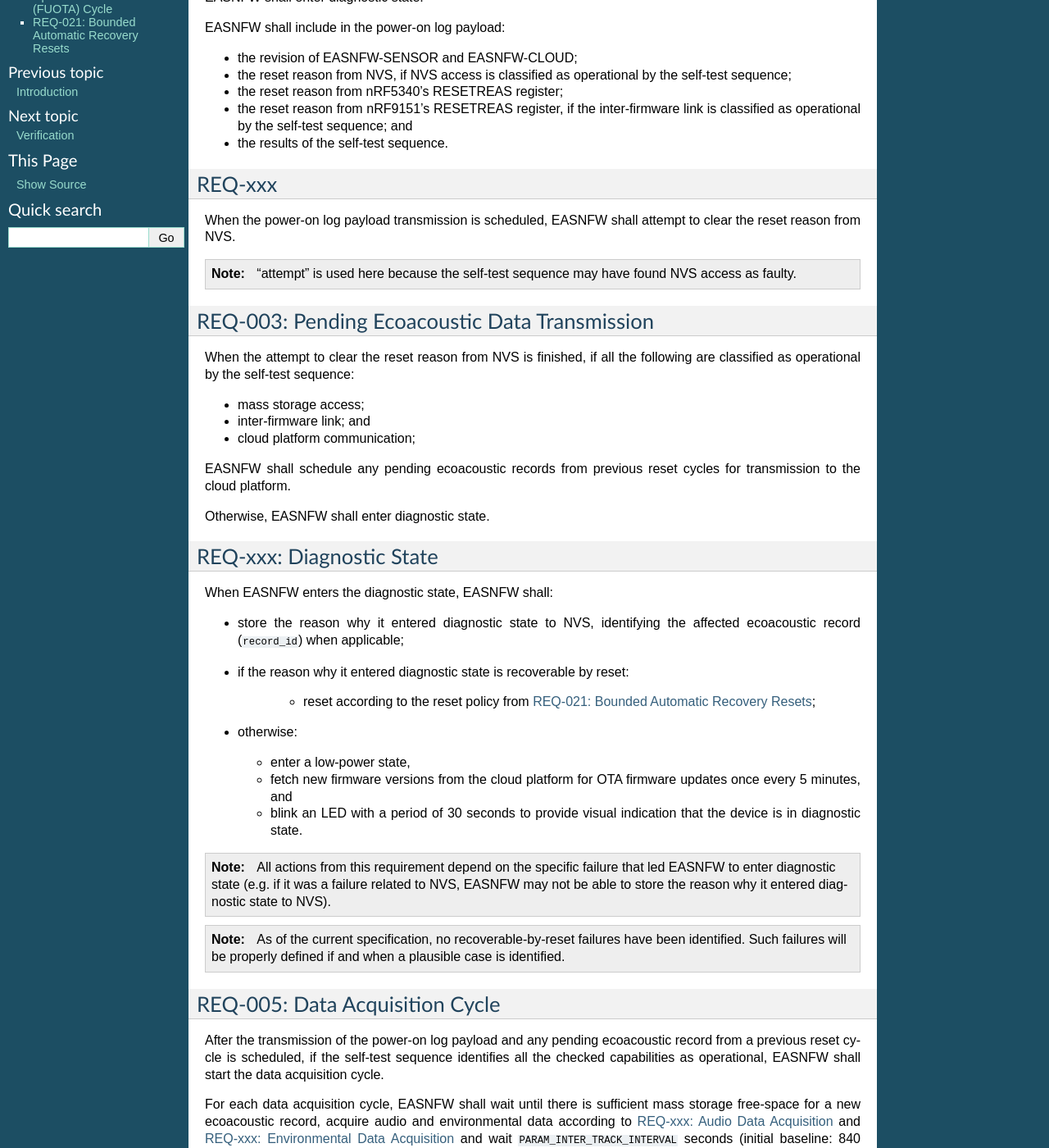
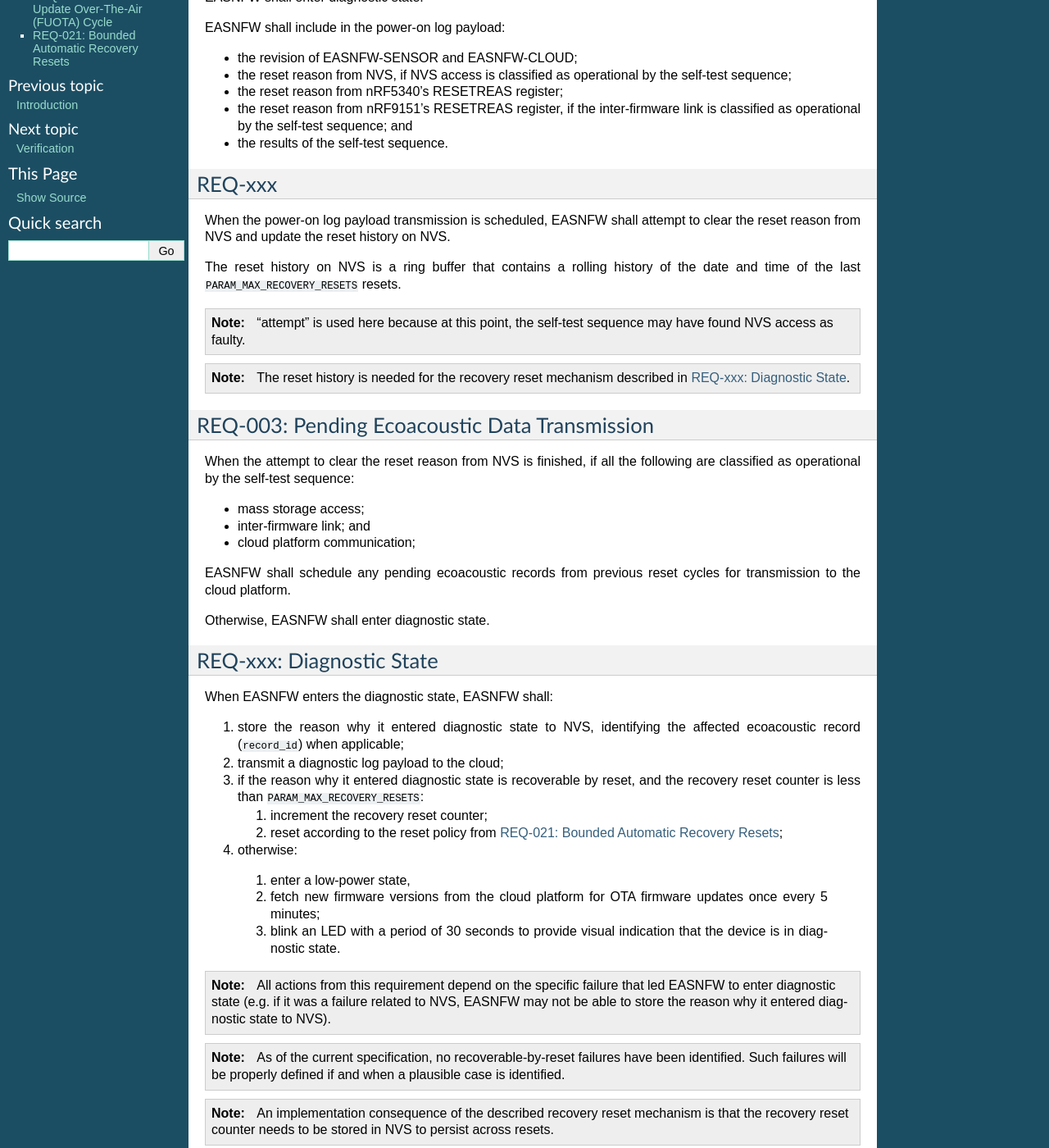
Before and after one commit to hslourenc/easnfw, a Sphinx documentation site: the page built from docs/sphinx/source/chapters/requirements.rst, in a window 1280 px wide and 1400 px high, scrolled down 631 px. Shown: the whole window at 82% size. Built offline with Sphinx 7.4.7, drawn with Linux system fonts in a browser that asks for light colours; the version number could not be read and is left out; cross-references to code outside the pages are shown as plain code; some of the changed text lies outside the part shown.

Commit message:
simplify recovery reset mechanism

```diff
--- a/docs/sphinx/source/chapters/requirements.rst
+++ b/docs/sphinx/source/chapters/requirements.rst
@@ -51,12 +51,20 @@ REQ-xxx
 =======
 
 When the power-on log payload transmission is scheduled, EASNFW shall attempt to
-clear the reset reason from NVS.
+clear the reset reason from NVS and update the reset history on NVS.
+
+The reset history on NVS is a ring buffer that contains a rolling history of the
+date and time of the last ``PARAM_MAX_RECOVERY_RESETS`` resets.
 
 .. note::
 
-   "attempt" is used here because the self-test sequence may have found NVS
-   access as faulty.
+   "attempt" is used here because at this point, the self-test sequence may have
+   found NVS access as faulty.
+
+.. note::
+
+   The reset history is needed for the recovery reset mechanism described in
+   :ref:`section_req_diag_state`.
 
 REQ-003: Pending Ecoacoustic Data Transmission
 ==============================================
@@ -78,24 +86,25 @@ Otherwise, EASNFW shall enter diagnostic state.
 REQ-xxx: Diagnostic State
 =========================
 
-.. EASNFWTODO: send diagnostic info to cloud if possible
-
 When EASNFW enters the diagnostic state, EASNFW shall:
 
-* store the reason why it entered diagnostic state to NVS, identifying the
-  affected ecoacoustic record (``record_id``) when applicable;
+#. store the reason why it entered diagnostic state to NVS, identifying the
+   affected ecoacoustic record (``record_id``) when applicable;
+#. transmit a diagnostic log payload to the cloud;
 
-* if the reason why it entered diagnostic state is recoverable by reset:
+#. if the reason why it entered diagnostic state is recoverable by reset, and
+   the recovery reset counter is less than ``PARAM_MAX_RECOVERY_RESETS``:
 
-   * reset according to the reset policy from :ref:`section_req_reset_policy`;
+   #. increment the recovery reset counter;
+   #. reset according to the reset policy from :ref:`section_req_reset_policy`;
 
-* otherwise:
+#. otherwise:
 
-  * enter a low-power state,
-  * fetch new firmware versions from the cloud platform for OTA firmware updates
-    once every 5 minutes, and
-  * blink an LED with a period of 30 seconds to provide visual indication that
-    the device is in diagnostic state.
+  #. enter a low-power state,
+  #. fetch new firmware versions from the cloud platform for OTA firmware updates
+     once every 5 minutes;
+  #. blink an LED with a period of 30 seconds to provide visual indication that
+     the device is in diagnostic state.
 
 .. note::
 
@@ -109,6 +118,18 @@ When EASNFW enters the diagnostic state, EASNFW shall:
    As of the current specification, no recoverable-by-reset failures have
    been identified. Such failures will be properly defined if and when a
    plausible case is identified.
+
+.. note::
+
+   An implementation consequence of the described recovery reset mechanism is
+   that the recovery reset counter needs to be stored in NVS to persist across
+   resets.
+
+REQ-xxx
+=======
+
+After ``PARAM_RECOVERY_RESET_WINDOW`` seconds (initial baseline: 120 seconds) of uptime,
+EASNFW shall clear the reset recovery counter.
 
 .. _section_req_data_acq_cycle:
 
```
